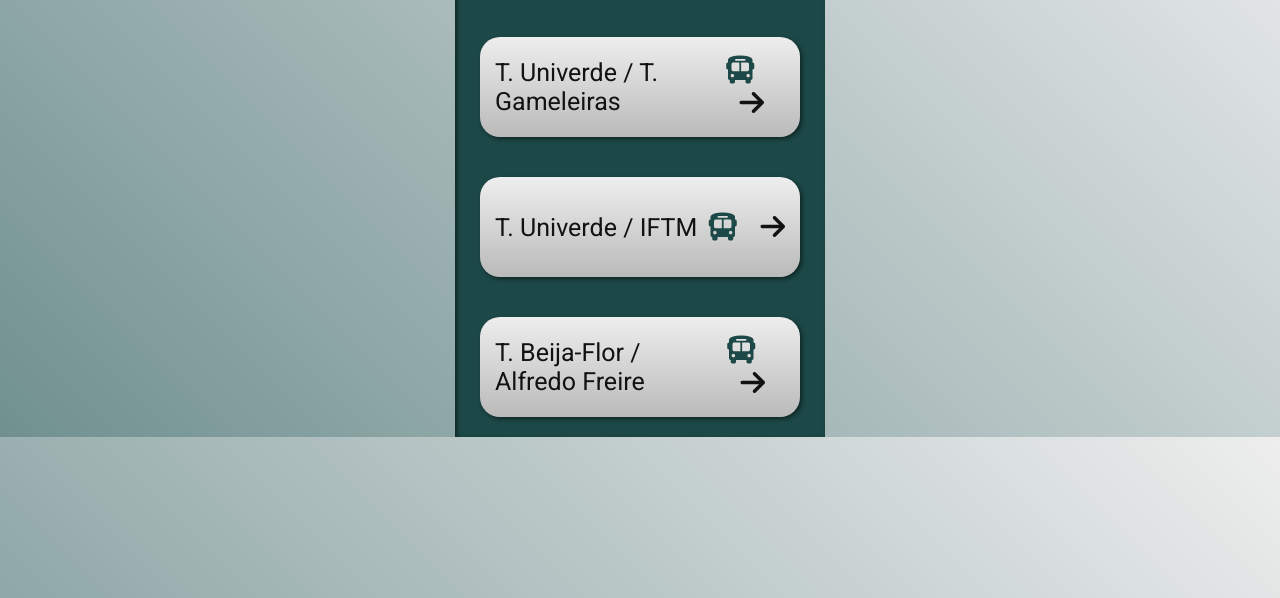
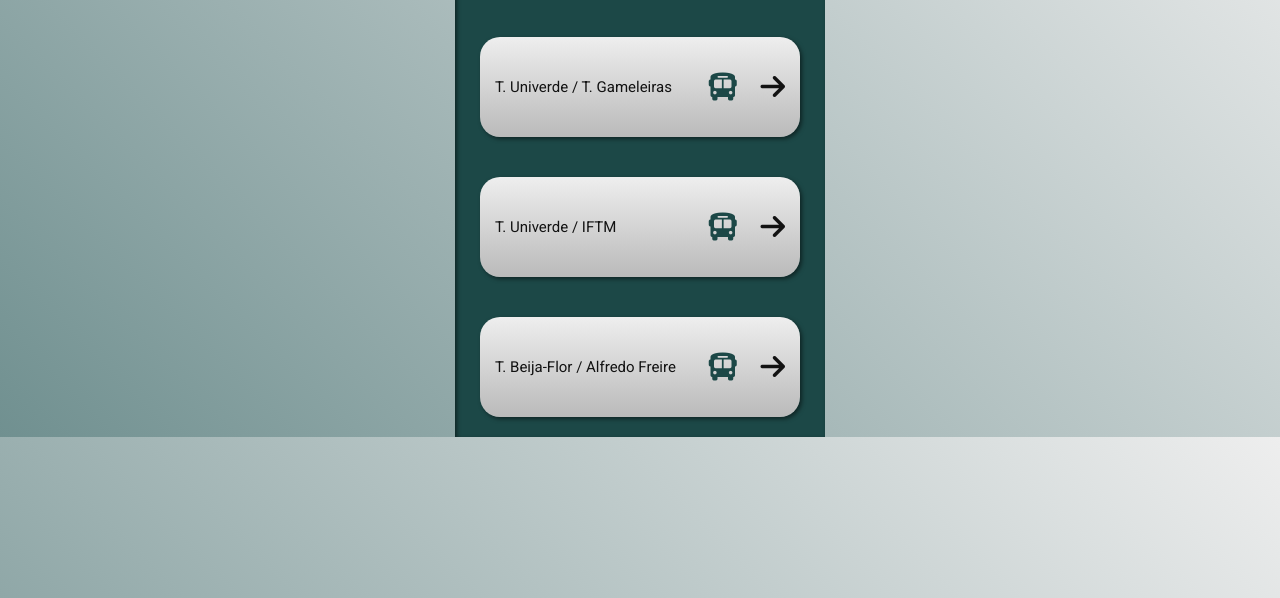
Before and after one commit to Victor926/Move, a plain HTML site: page rotas.html in a window 1280 px wide. Shown: the part 202-800 px from the top of the page. Drawn offline with Linux system fonts and the light colour scheme.

Commit message:
Update rotas.html

```diff
--- a/rotas.html
+++ b/rotas.html
@@ -22,7 +22,7 @@
 
       <a href="rota_1.html">
         <div class="caixa_opc">
-            <div class="opc">
+            <div class="opc_3">
               <span>T. Univerde / T. Gameleiras</span>
             </div>
             <span class="opc_2">
@@ -34,7 +34,7 @@
 
       <a href="rota_2.html">
         <div class="caixa_opc">
-            <div class="opc">
+            <div class="opc_3">
               <span>T. Univerde / IFTM</span>
             </div>
             <span class="opc_2">
@@ -46,7 +46,7 @@
 
       <a href="rota_3.html">
         <div class="caixa_opc">
-            <div class="opc">
+            <div class="opc_3">
               <span>T. Beija-Flor / Alfredo Freire</span>
             </div>
             <span class="opc_2">
```
